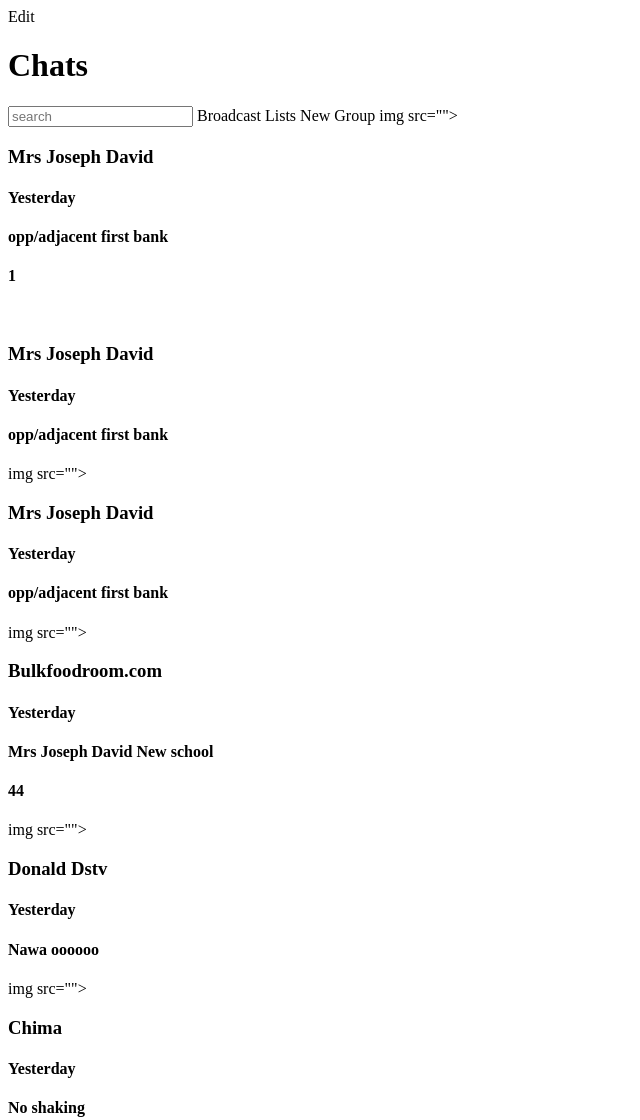
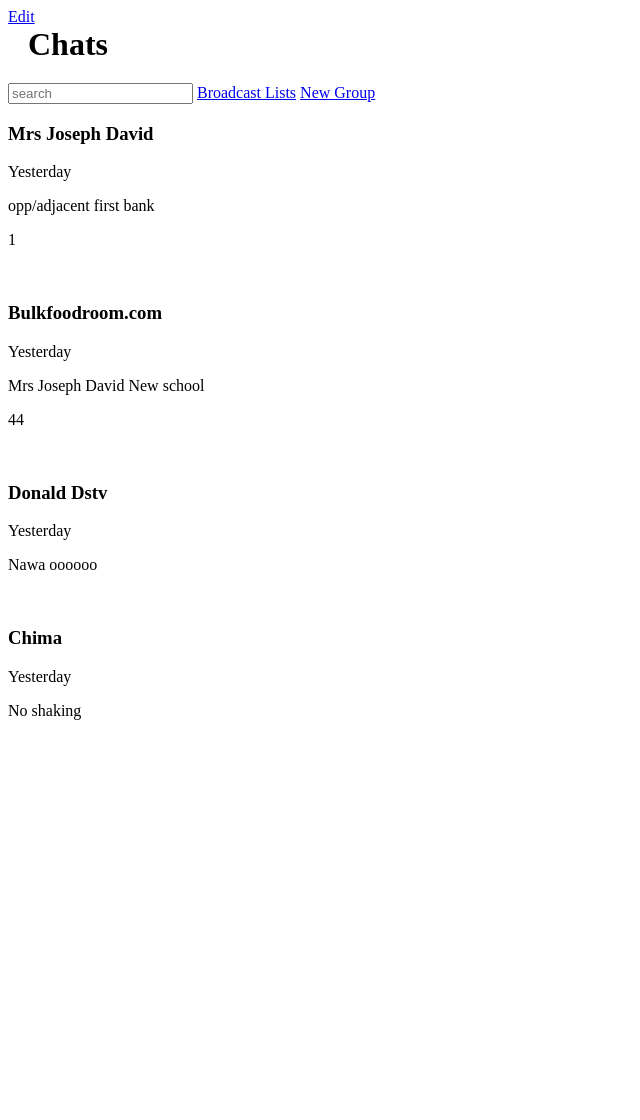
Before and after one commit to Estherstarr/whatsapp-clone, a plain HTML site: page index.html in a window 1280 px wide. Shown: the whole page, without its empty margins (0-640 px from the left). After the commit the page ends 800 px from the top, so only its background shows below. Drawn offline with Linux system fonts and the light colour scheme.

Commit message:
added css styles

```diff
--- /dev/null
+++ b/css/style.css
@@ -0,0 +1,8 @@
+h1 {
+    font-family:;
+    width: 0 auto;
+    margin: 0 auto;
+    background-color:white;
+    padding: 0 20px 20px 20px;
+    border: 5px light black;
+  }
--- a/index.html
+++ b/index.html
@@ -1,38 +1,47 @@
 <!DOCTYPE html>
 <html>
+    <head>
     <meta charset="UTF-8" />
     <meta name="viewport" content="width=device-width, initial-scale=1.0" />
     <title>Whatsapp</title>
+    <link href="css/style.css" rel="stylesheet">
+</head>
 
 <body>
-<a>Edit</a>
+<a href="#">Edit</a>
 
 <h1>Chats</h1>
 
-<input type="text"
-placeholder="search">
+<input type="text" placeholder="search">
 
 
-<a>Broadcast Lists</a>                        <a>New Group</a>
+<a href="#">Broadcast Lists</a>
+<a href="#">New Group</a>
 
-img src=""> <h3>Mrs Joseph David</h3>        <h4>Yesterday</h4>
- <h4>opp/adjacent first bank</h4>                        <h4>1</h4>
+<img src="">
+<h3>Mrs Joseph David</h3>
+<p>Yesterday</p>
+<p>opp/adjacent first bank</p>
+ <p>1</p>
 
 
-<img src=""> <h3>Mrs Joseph David</h3>        <h4>Yesterday</h4>
- <h4>opp/adjacent first bank</h4>
 
- img src=""> <h3>Mrs Joseph David</h3>        <h4>Yesterday</h4>
- <h4>opp/adjacent first bank</h4>
+ <img src="">
+ <h3>Bulkfoodroom.com</h3>
+ <p>Yesterday</p>
+ <p>Mrs Joseph David New school</p>
+ <p>44</p>
 
- img src=""> <h3>Bulkfoodroom.com</h3>        <h4>Yesterday</h4>
- <h4>Mrs Joseph David New school</h4>                     <h4>44</h4>
 
- img src=""> <h3>Donald Dstv</h3>              <h4>Yesterday</h4>
- <h4>Nawa oooooo</h4>
+ <img src="">
+ <h3>Donald Dstv</h3>
+ <p>Yesterday</p>
+ <p>Nawa oooooo</p>
 
- img src=""> <h3>Chima</h3>                    <h4>Yesterday</h4>
- <h4>No shaking</h4>
+ <img src="">
+  <h3>Chima</h3>
+    <p>Yesterday</p>
+ <p>No shaking</p>
 
 </body>
 </html>
```
